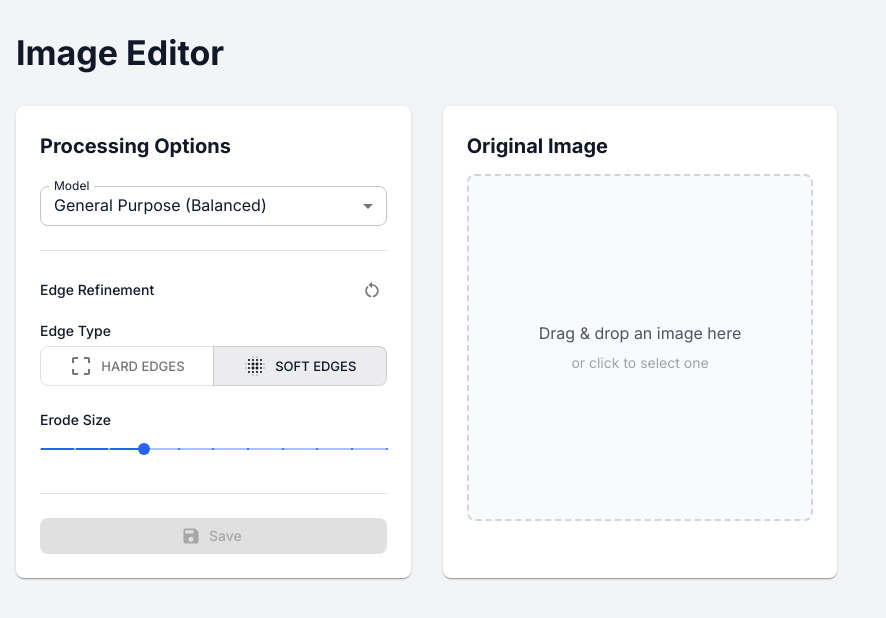
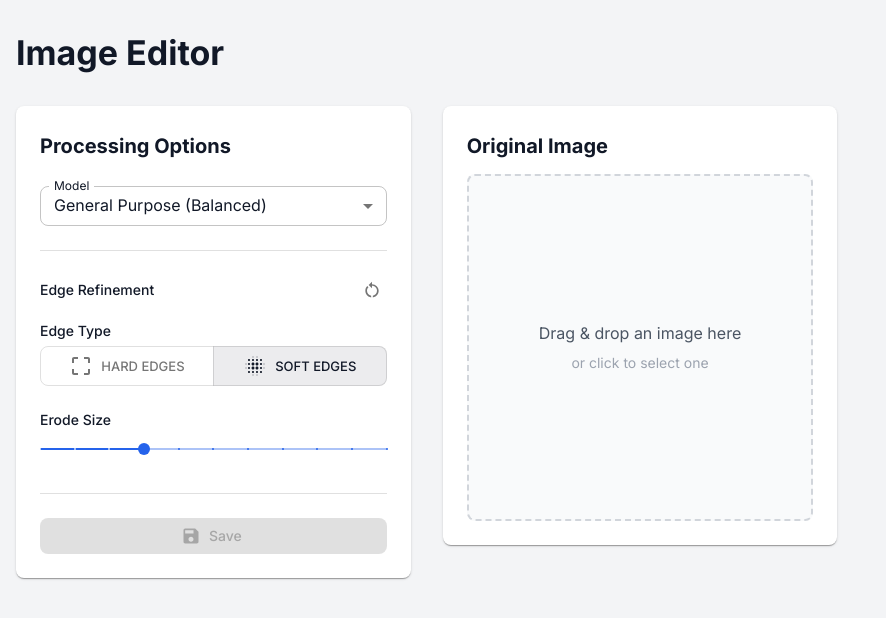
Before and after one commit to astrimbu/background-remover, a Next.js app in the folder frontend/: page / in a window 1280 px wide. Shown: the top 618 px of the page, without its empty margins (0-886 px from the left). Built offline with nearby package versions, Linux system fonts and the light colour scheme.

Commit message:
Image container height fix

```diff
--- a/frontend/app/page.tsx
+++ b/frontend/app/page.tsx
@@ -114,10 +114,10 @@ export default function EditorPage() {
             </div>
 
             {/* Right panel - Main editor area */}
-            <div className={`lg:col-span-2 ${maximizedView ? 'grid grid-cols-1' : 'grid grid-cols-1 md:grid-cols-2'} gap-8`}>
+            <div className={`lg:col-span-2 ${maximizedView ? 'grid grid-cols-1' : 'grid grid-cols-1 md:grid-cols-2'} gap-8 content-start`}>
               {/* Original image */}
               {(!maximizedView || maximizedView === 'original') && (
-                <Paper className={`p-6 ${maximizedView === 'original' ? 'md:col-span-2' : ''}`}>
+                <Paper className={`p-6 h-fit ${maximizedView === 'original' ? 'md:col-span-2' : ''}`}>
                   <div className="flex items-center justify-between mb-3">
                     <Typography variant="h6" sx={{ color: 'text.primary', fontWeight: 'bold' }}>
                       Original Image
@@ -145,7 +145,7 @@ export default function EditorPage() {
 
               {/* Processed image */}
               {processedImage && (!maximizedView || maximizedView === 'processed') && (
-                <Paper className={`p-6 ${maximizedView === 'processed' ? 'md:col-span-2' : ''}`}>
+                <Paper className={`p-6 h-fit ${maximizedView === 'processed' ? 'md:col-span-2' : ''}`}>
                   <div className="flex items-center justify-between mb-3">
                     <Typography variant="h6" sx={{ color: 'text.primary', fontWeight: 'bold' }}>
                       Processed Image
```
